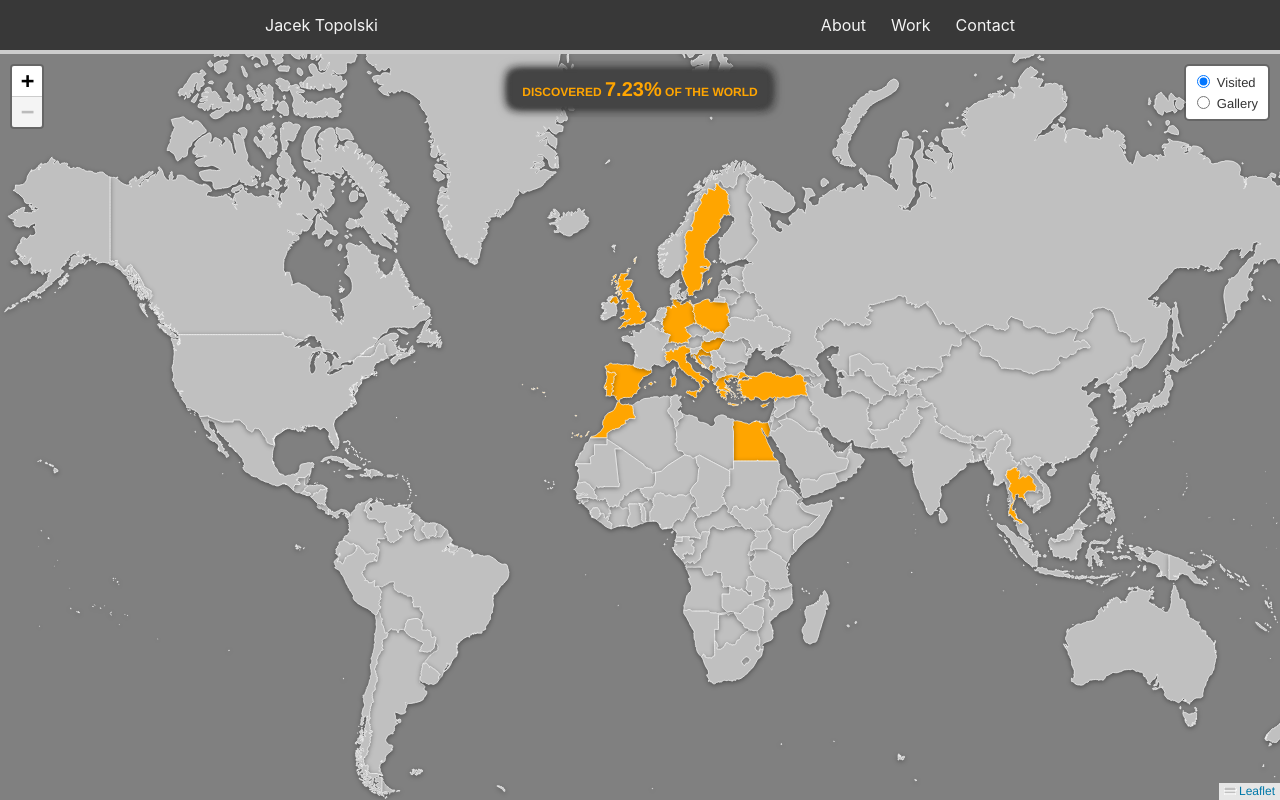
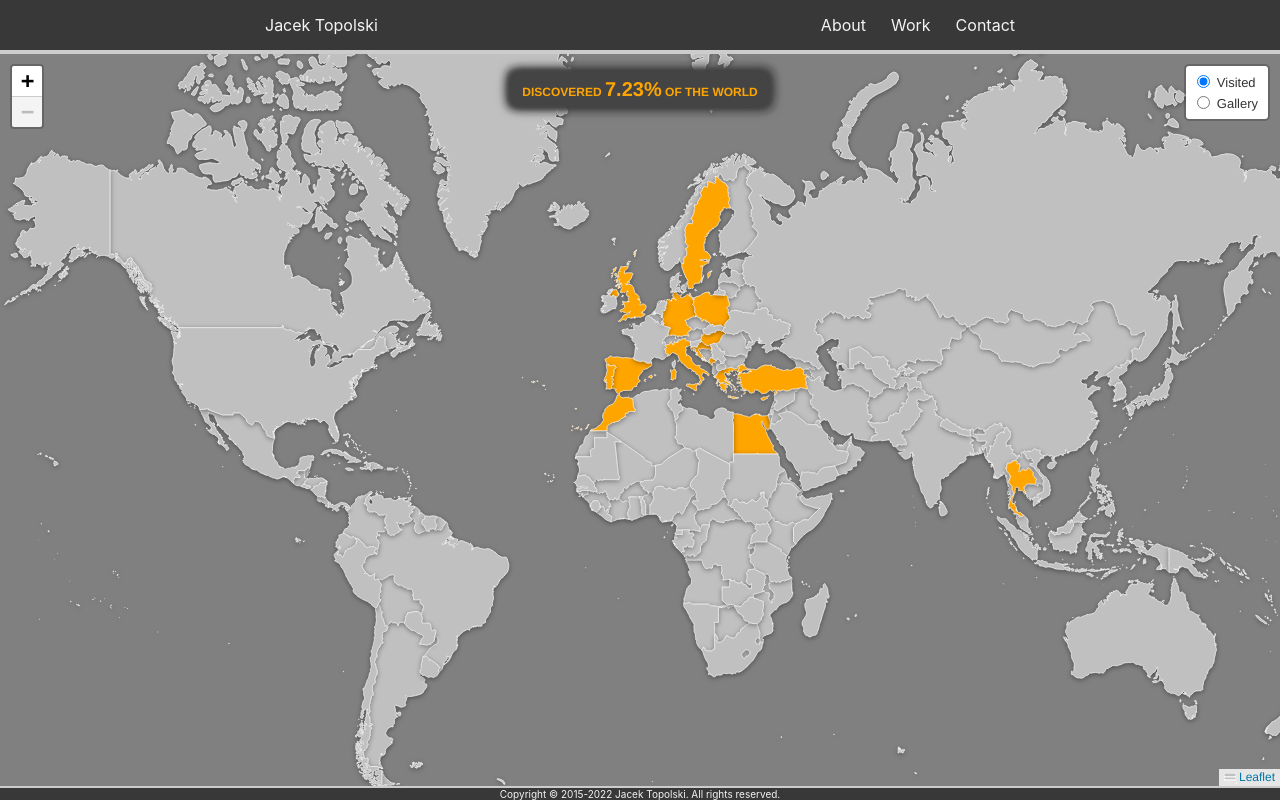
Before and after one commit to jajcek/travel_map, a React (Create React App) app: page /travel in a window 1280 px wide. Built offline with nearby package versions, Linux system fonts and the light colour scheme.

Commit message:
added footer with copyright notice

```diff
--- a/src/App.tsx
+++ b/src/App.tsx
@@ -5,6 +5,7 @@ import styled from 'styled-components'
 
 import Header from './Header';
 import Intro from './Intro';
+import Footer from './Footer';
 import MapWithDataLoader from './MapWithDataLoader';
 
 const AppContainer = styled.div`
@@ -25,6 +26,7 @@ class App extends React.Component<{}, {}> {
                     <Route path="/" element={<Intro />} />
                     <Route path="/travel" element={<MapWithDataLoader />} />
                 </Routes>
+                <Footer />
             </BrowserRouter>
         </AppContainer>
     );
--- /dev/null
+++ b/src/Footer.tsx
@@ -0,0 +1,18 @@
+import React from 'react';
+import styled from 'styled-components'
+
+const Container = styled.div`
+    background-color: #383838;
+    border-top: 2px solid #ccc;
+    color: #f4f4f4;
+    font-size: 10px;
+    text-align: center;
+`;
+
+class Footer extends React.Component<{}, {}> {
+    render() {
+      return <Container>Copyright © 2015-2022 Jacek Topolski. All rights reserved.</Container>;
+    }
+}
+
+export default Footer;
```
